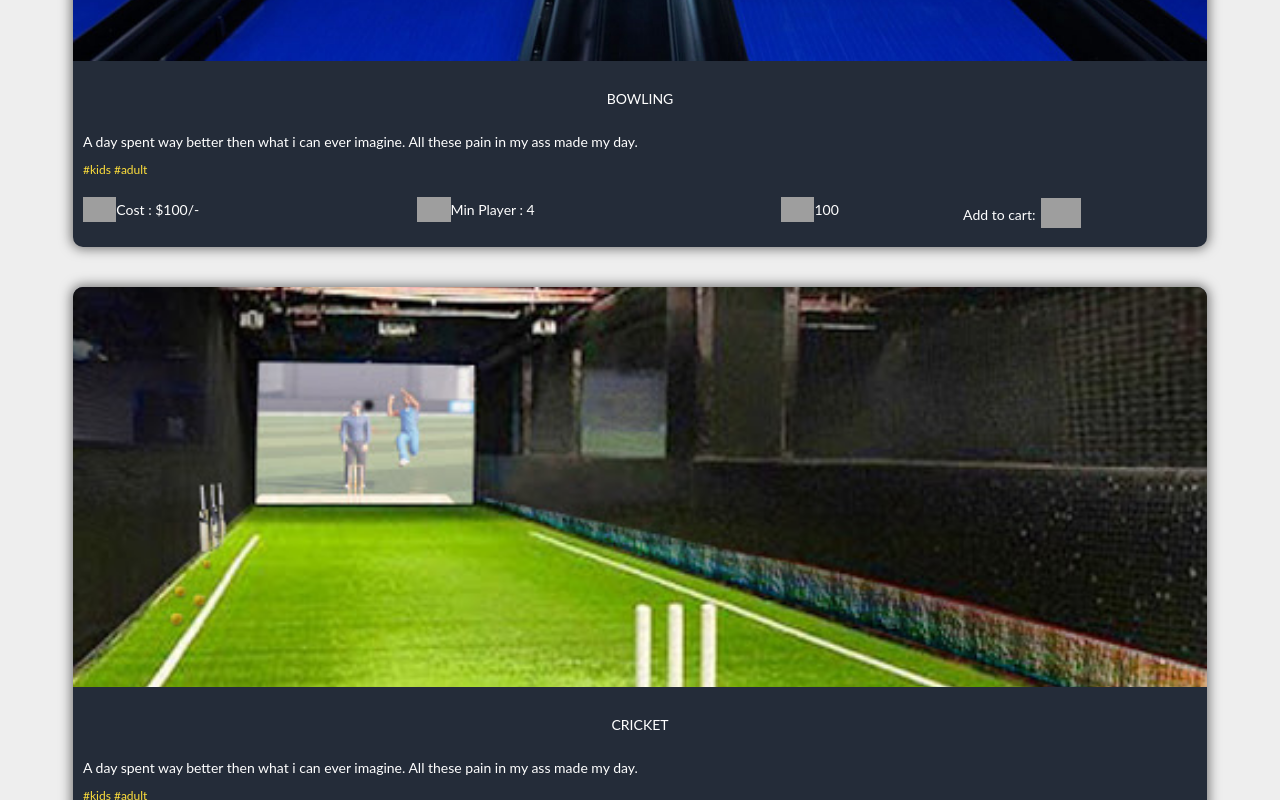
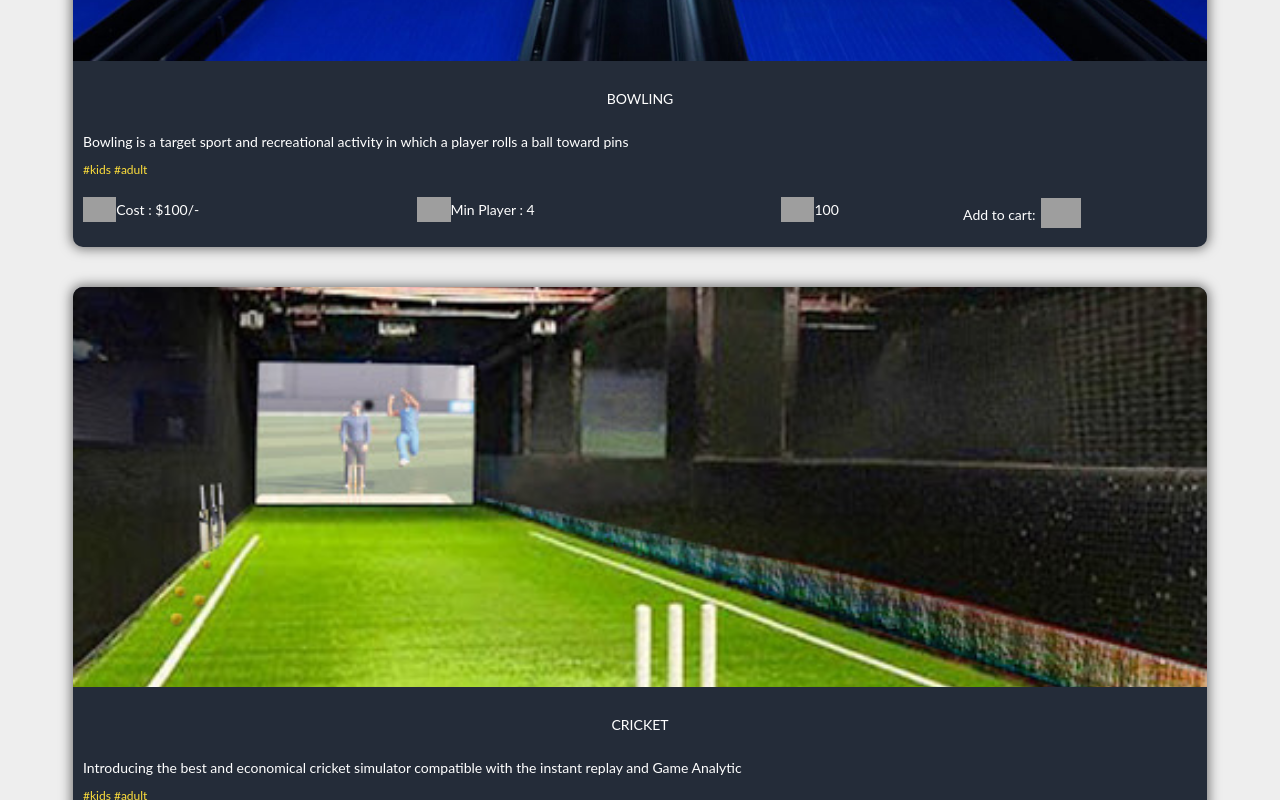
Before and after one commit to edudox-competiton/Bot-Interpreters, a plain HTML site: page index.html in a window 1280 px wide. Shown: the part 520-1320 px from the top of the page. Drawn offline with Linux system fonts and the light colour scheme; grey boxes are pictures that could not be loaded.

Commit message:
yay dumbo

```diff
--- a/index.html
+++ b/index.html
@@ -43,8 +43,7 @@
                     </div>
                   </div>
                   <div class="desc">
-                    A day spent way better then what i can ever imagine. All these pain in my ass made my day.
-                  </div>
+                    Bowling is a target sport and recreational activity in which a player rolls a ball toward pins                  </div>
                   <div class="tags">
                     <span>#kids</span>
                     <span>#adult</span>
@@ -78,8 +77,7 @@
                     </div>
                   </div>
                   <div class="desc">
-                    A day spent way better then what i can ever imagine. All these pain in my ass made my day.
-                  </div>
+                    Introducing the best and economical cricket simulator compatible with the instant replay and Game Analytic                  </div>
                   <div class="tags">
                     <span>#kids</span>
                     <span>#adult</span>
```
